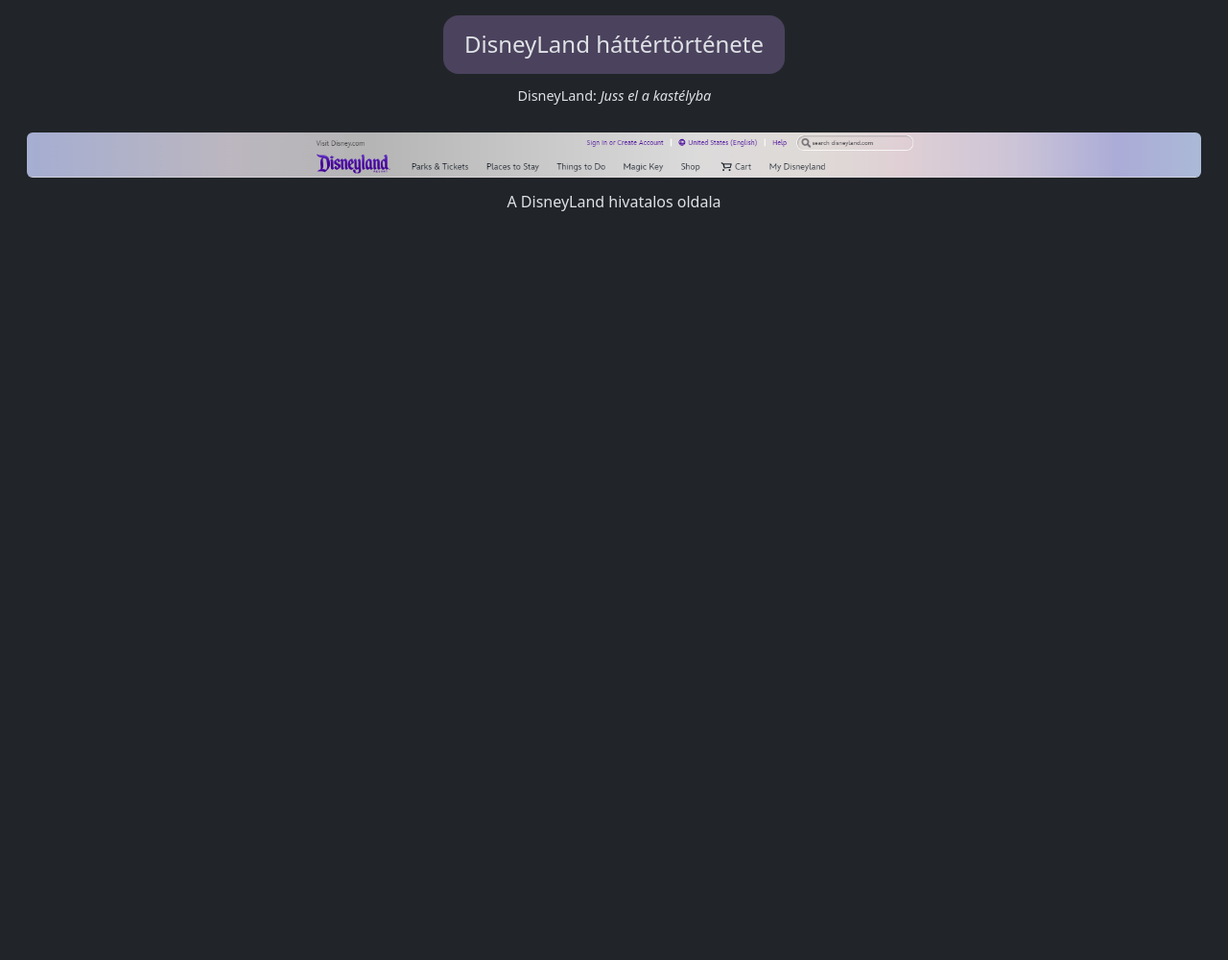
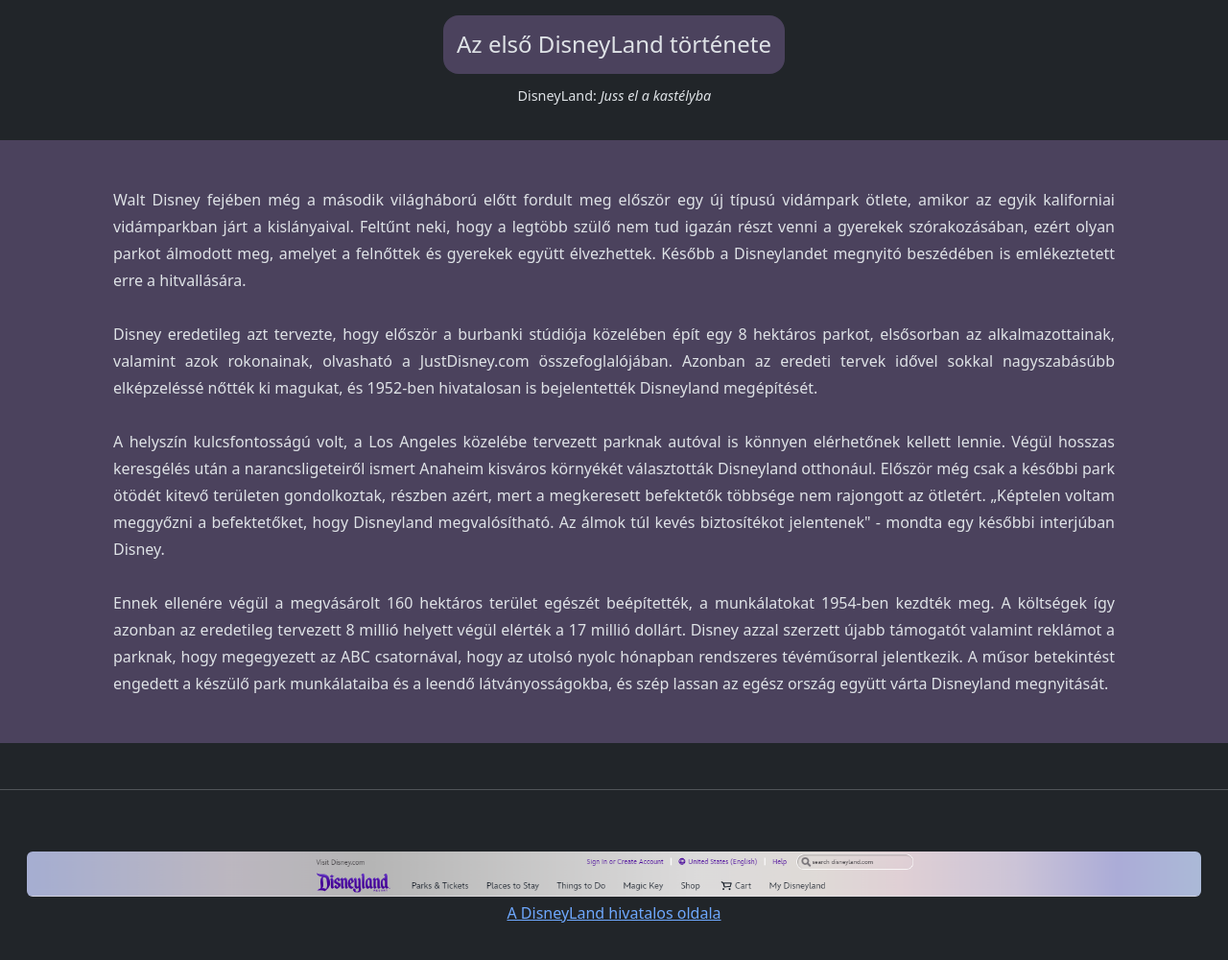
Before and after one commit to mezeirenata/disney, a plain HTML site: page weboldal/disneytortenet.html in a window 1280 px wide. Shown: the part 120-1120 px from the top of the page at 96% size. Before the commit the page ends 800 px from the top, so only its background shows below. Drawn offline with Linux system fonts and the light colour scheme.

Commit message:
történet kész + carousel kell

```diff
--- a/weboldal/disneytortenet.html
+++ b/weboldal/disneytortenet.html
@@ -40,12 +40,12 @@
       <div class="row ">
         <div class="col-md-4 "></div>
         <div class="col-md-4">
-          <h5 class="text-center nav-background px-1 py-3 fs-4" style="border-radius: 2vh;">DisneyLand háttértörténete</h5>
+          <h5 class="text-center nav-background px-1 py-3 fs-4" style="border-radius: 2vh;">Az első DisneyLand története</h5>
         </div>
         <div class="col-md-4 "></div>
       </div>
     </div>
-      <div class="container-fluid px-5 ">
+      <div class="container-fluid px-5 mb-4">
         <div class="row">
           <div class="col-md-4"></div>
           <div class="col-md-4">
@@ -55,7 +55,19 @@
         </div>
       </div>
 
-      <div class="container-fluid  p-3 mb-5">
+      <div class="container-fluid nav-background mb-5 ">
+        <div class="container  p-5 " style="font-style: ; line-height:28px; text-align:justify;">
+          Walt Disney fejében még a második világháború előtt fordult meg először egy új típusú vidámpark ötlete, amikor az egyik kaliforniai vidámparkban járt a kislányaival. Feltűnt neki, hogy a legtöbb szülő nem tud igazán részt venni a gyerekek szórakozásában, ezért olyan parkot álmodott meg, amelyet a felnőttek és gyerekek együtt élvezhettek. Később a Disneylandet megnyitó beszédében is emlékeztetett erre a hitvallására. <br>
+          <br>
+          Disney eredetileg azt tervezte, hogy először a burbanki stúdiója közelében épít egy 8 hektáros parkot, elsősorban az alkalmazottainak, valamint azok rokonainak, olvasható a JustDisney.com összefoglalójában. Azonban az eredeti tervek idővel sokkal nagyszabásúbb elképzeléssé nőtték ki magukat, és 1952-ben hivatalosan is bejelentették Disneyland megépítését. <br>
+          <br>
+          A helyszín kulcsfontosságú volt, a Los Angeles közelébe tervezett parknak autóval is könnyen elérhetőnek kellett lennie. Végül hosszas keresgélés után a narancsligeteiről ismert Anaheim kisváros környékét választották Disneyland otthonául. Először még csak a későbbi park ötödét kitevő területen gondolkoztak, részben azért, mert a megkeresett befektetők többsége nem rajongott az ötletért. „Képtelen voltam meggyőzni a befektetőket, hogy Disneyland megvalósítható. Az álmok túl kevés biztosítékot jelentenek" - mondta egy későbbi interjúban Disney. <br>
+          <br>
+          Ennek ellenére végül a megvásárolt 160 hektáros terület egészét beépítették, a munkálatokat 1954-ben kezdték meg. A költségek így azonban az eredetileg tervezett 8 millió helyett végül elérték a 17 millió dollárt. Disney azzal szerzett újabb támogatót valamint reklámot a parknak, hogy megegyezett az ABC csatornával, hogy az utolsó nyolc hónapban rendszeres tévéműsorral jelentkezik. A műsor betekintést engedett a készülő park munkálataiba és a leendő látványosságokba, és szép lassan az egész ország együtt várta Disneyland megnyitását.
+        </div>
+      </div>
+      <hr>
+      <div class="container-fluid  p-3 mb-5 mt-5">
         <div class="container-fluid mb-3">
           <a href="https://disneyland.disney.go.com/" target="_blank">
             <div id="carouselExample" class="carousel slide ">
@@ -65,10 +77,11 @@
                 </div>
               </div>
             </div>
+            <h6 class="text-center fs-6 pt-2"  >A DisneyLand hivatalos oldala</h6>
           </a>
         </div>
-        <h6 class="text-center fs-6 ">A DisneyLand hivatalos oldala</h6>
       </div>
+
     <button id="scrollToTop" onclick="document.documentElement.scrollTop = 0;" class="bg-body-tertiary border-0 arrow-up text-white"></button>
     <script src="bootstrap/js/bootstrap.min.js"></script>
     <script src="script.js"></script>
```
Also changed, not shown: weboldal/disneyland.html (+4 -3 lines), weboldal/keszitokrol.html (+1 -1 lines), weboldal/terkep.html (+1 -1 lines).
